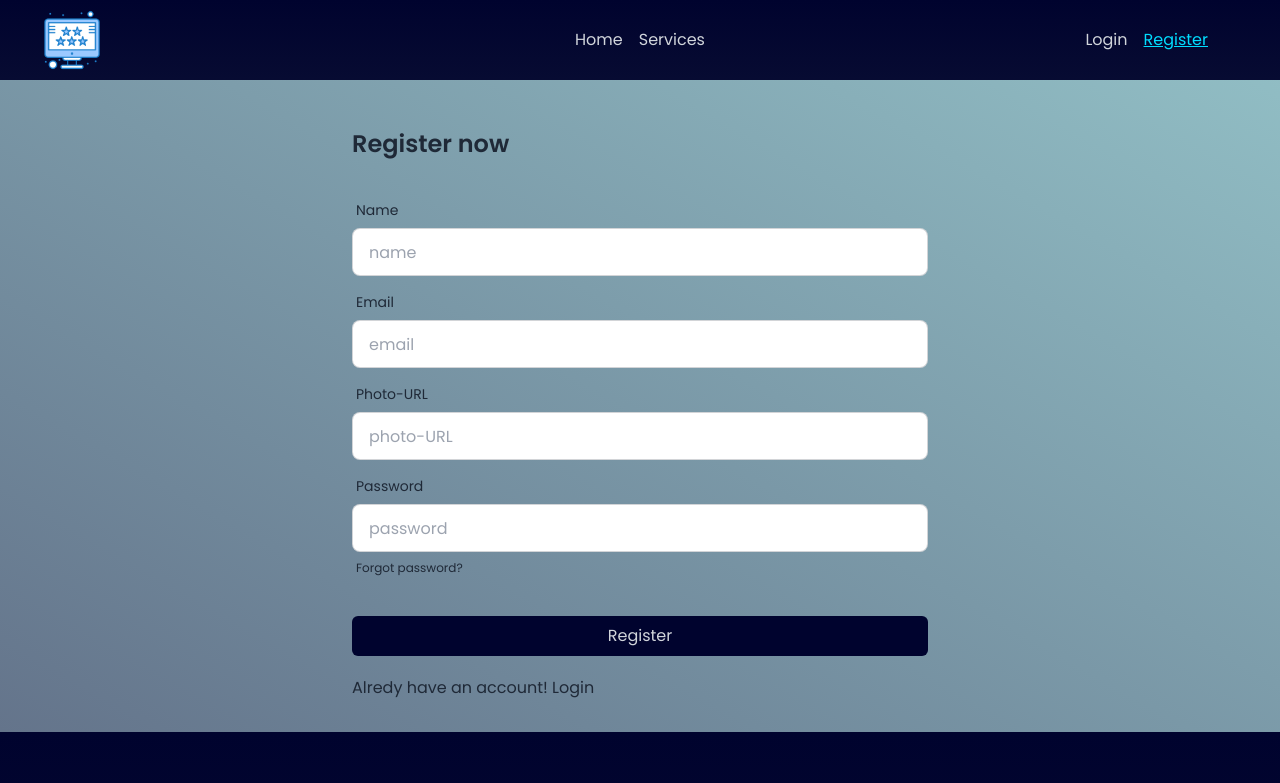
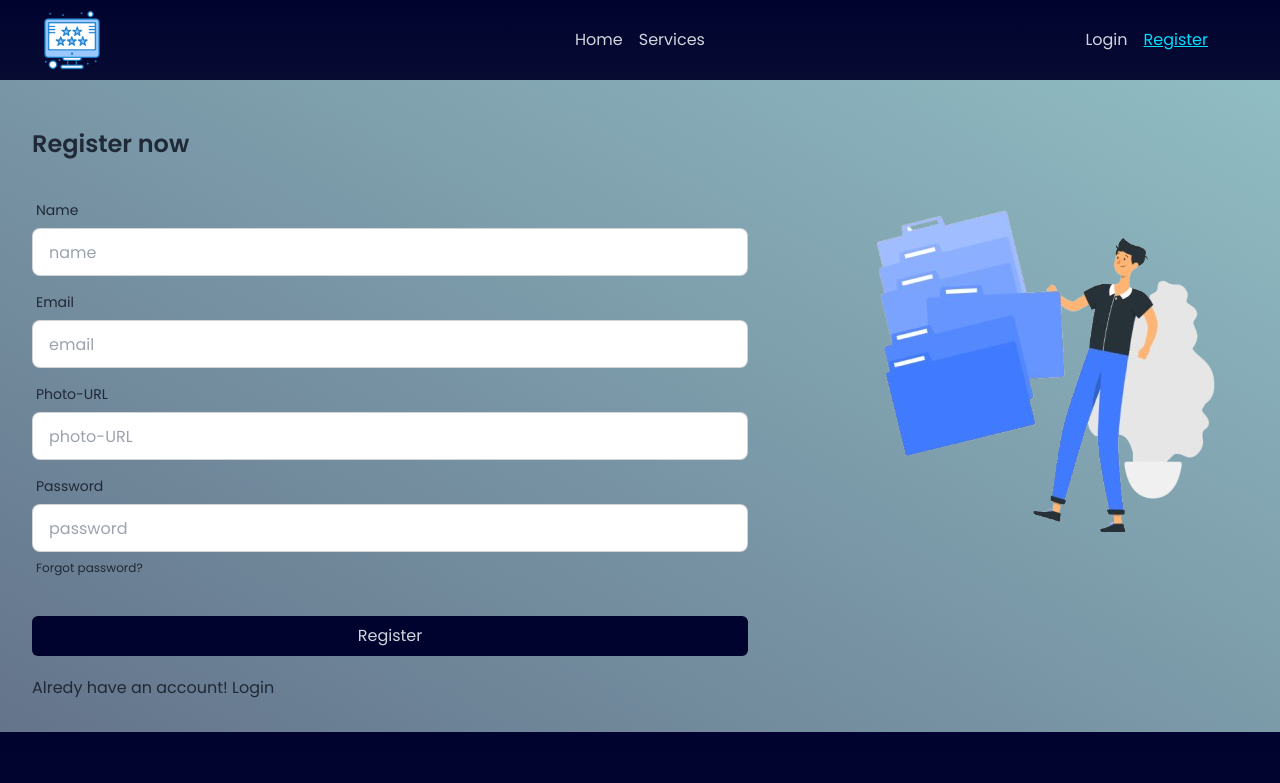
Before and after one commit to bayzedahmedandthe/Service-review, a React (Vite) app: page /register in a window 1280 px wide. Shown: the top 783 px of the page. Built offline with nearby package versions, Linux system fonts and the light colour scheme; no server answers.

Commit message:
Upade register page

```diff
--- a/src/Pages/Register.jsx
+++ b/src/Pages/Register.jsx
@@ -3,7 +3,7 @@ import { Link, useNavigate } from "react-router-dom";
 import { AuthContext } from "../Components/AuthProvider";
 import { toast } from "react-toastify";
 import { Helmet } from "react-helmet-async";
-
+import registerImg from "../assets/Filing_system-rafiki-removebg-preview.png"
 
 const Register = () => {
     const navigate = useNavigate();
@@ -46,7 +46,8 @@ const Register = () => {
     }
     return (
         <div className="bg-gradient-to-bl from-[#93c1c7] to bg-slate-500">
-            <div className="lg:w-6/12 mx-auto  pt-32">
+            <div className="md:flex justify-between items-center md:max-w-7xl">
+                <div className="pt-32 flex-1">
                     <Helmet>
                         <title>Service | Register</title>
                     </Helmet>
@@ -58,7 +59,7 @@ const Register = () => {
                             <label className="label">
                                 <span className="label-text">Name</span>
                             </label>
-                        <input type="text" name="name" placeholder="name" className="input input-bordered" required />
+                            <input type="text" name="name" placeholder="name" className="input input-bordered " required />
                         </div>
                         <div className="form-control">
                             <label className="label">
@@ -87,6 +88,10 @@ const Register = () => {
                         <p className="pt-3">Alredy have an account! <Link className="hover:underline" to="/login">Login</Link></p>
                     </form>
                 </div>
+                <div>
+                    <img src={registerImg} alt="" />
+                </div>
+            </div>
         </div>
     );
 };
```
Also changed, not shown: src/assets/Filing_system-rafiki-removebg-preview.png (added). Lines whose indentation alone changed are shown as unchanged.
